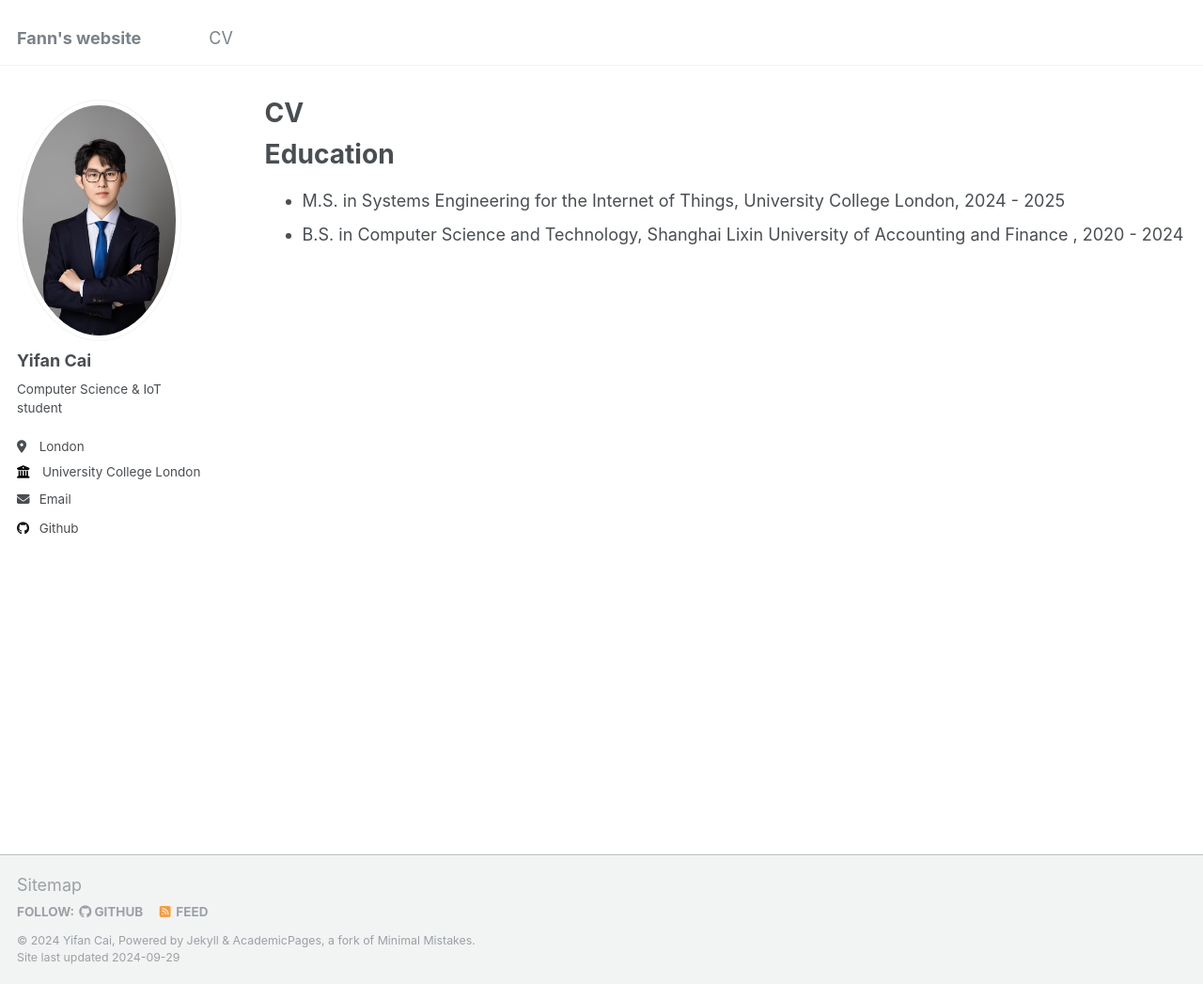
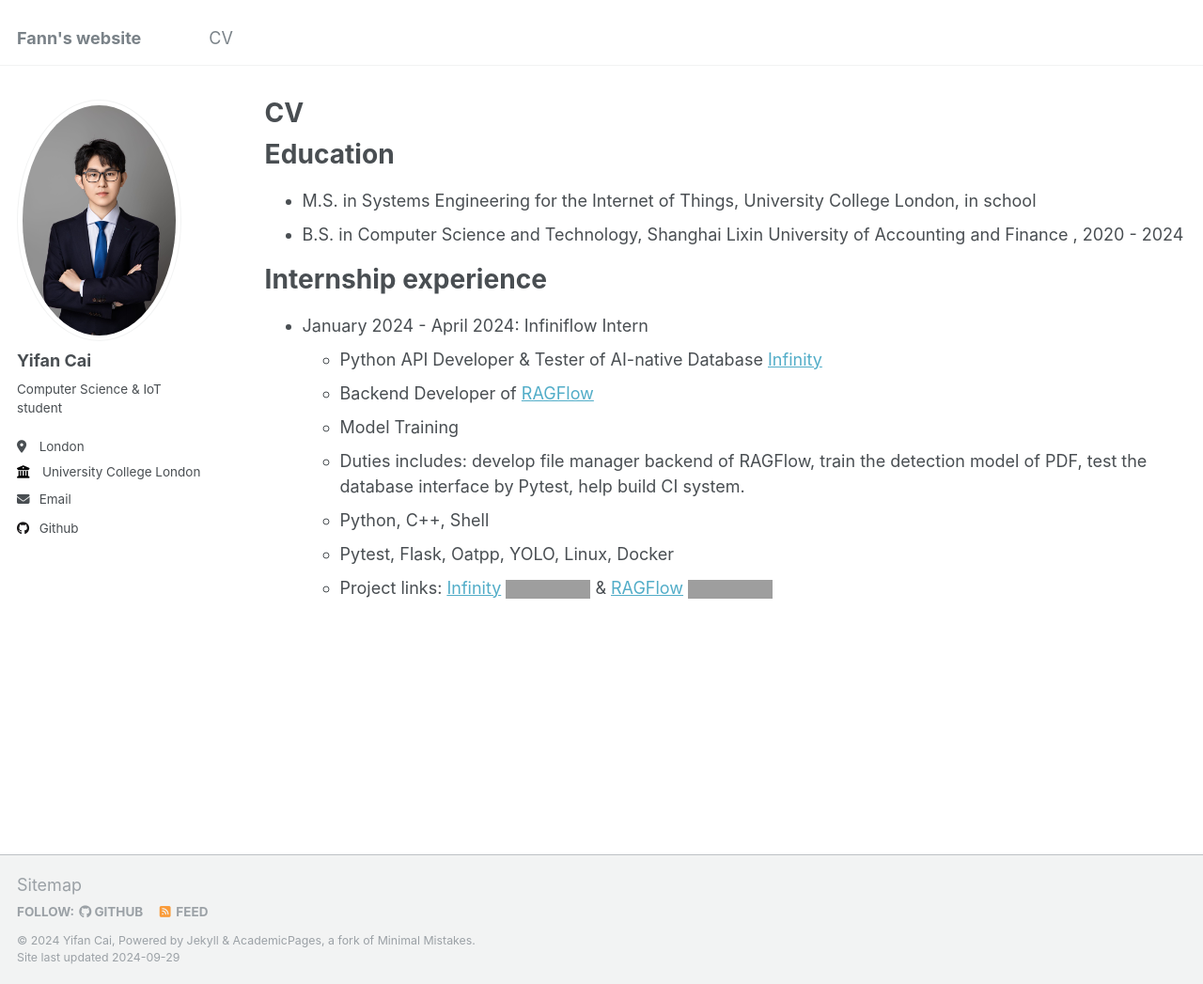
Before and after one commit to chrysanthemum-boy/chrysanthemum-boy.github.io, a Jekyll site: the page built from _pages/cv_me.md, in a window 1280 px wide and 1047 px high. Shown: the whole window at 94% size. Built offline with Jekyll 4.4.1, drawn with Linux system fonts in a browser that asks for light colours; grey boxes are pictures that could not be loaded.

Commit message:
update cv

```diff
--- a/_pages/cv_me.md
+++ b/_pages/cv_me.md
@@ -11,17 +11,23 @@ redirect_from:
 
 Education
 ======
-* M.S. in Systems Engineering for the Internet of Things, University College London, 2024 - 2025
+* M.S. in Systems Engineering for the Internet of Things, University College London, in school
 * B.S. in Computer Science and Technology, Shanghai Lixin University of Accounting and Finance , 2020 - 2024
 
-<!-- Work experience
+Internship experience
 ======
-* Spring 2024: Academic Pages Collaborator
-  * Github University
-  * Duties includes: Updates and improvements to template
-  * Supervisor: The Users
+* January 2024 - April 2024: Infiniflow Intern
+  * Python API Developer & Tester of AI-native Database [Infinity](https://github.com/infiniflow/infinity)
+  * Backend Developer of [RAGFlow](https://github.com/infiniflow/ragflow)
+  * Model Training
+  * Duties includes: develop file manager backend of RAGFlow, train the detection model of PDF, test the database interface by Pytest, help build CI system.
+  * Python, C++, Shell
+  * Pytest, Flask, Oatpp, YOLO, Linux, Docker
+  * Project links: [Infinity](https://github.com/infiniflow/infinity) ![](https://img.shields.io/github/stars/infiniflow/infinity.svg)
+   & [RAGFlow](https://github.com/infiniflow/ragflow) ![](https://img.shields.io/github/stars/infiniflow/ragflow.svg)
 
-* Fall 2015: Research Assistant
+
+<!-- * Fall 2015: Research Assistant
   * Github University
   * Duties included: Merging pull requests
   * Supervisor: Professor Hub
@@ -29,9 +35,9 @@ Education
 * Summer 2015: Research Assistant
   * Github University
   * Duties included: Tagging issues
-  * Supervisor: Professor Git
+  * Supervisor: Professor Git -->
 
-Skills
+<!-- Skills
 ======
 * Skill 1
 * Skill 2
```
